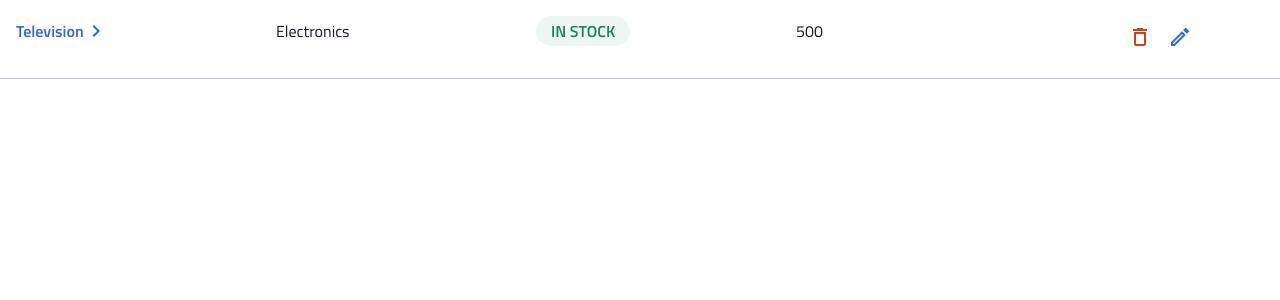
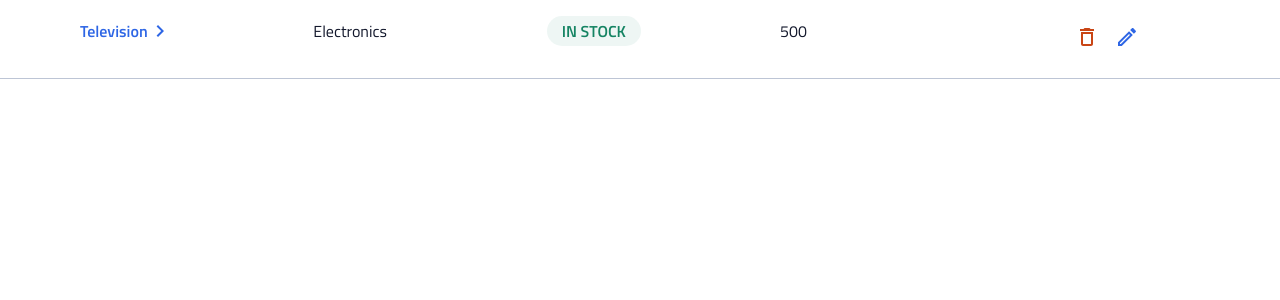
Before and after one commit to MartinAfanador/instock-front-end, a React (Create React App) app: page /warehouse/1 in a window 1280 px wide. Shown: the top 300 px of the page. Built offline with nearby package versions, Linux system fonts and the light colour scheme.

Commit message:
add styling for desktop

```diff
--- a/src/components/InventoryListItem/InventoryListItem.scss
+++ b/src/components/InventoryListItem/InventoryListItem.scss
@@ -14,7 +14,11 @@
         flex-direction: row;
         justify-content: space-between;
         align-items: center;
-        padding: 1rem;
+        padding: 1rem 3rem;
+    }
+
+    @include desktop {
+        padding: 1rem 5rem;
     }
 
     &__details-container {
@@ -100,6 +104,7 @@
     }
 
     &__item-link {
+        cursor: grab;
         font-weight: 700;
         display: flex;
         padding-top: .1875rem;
```
